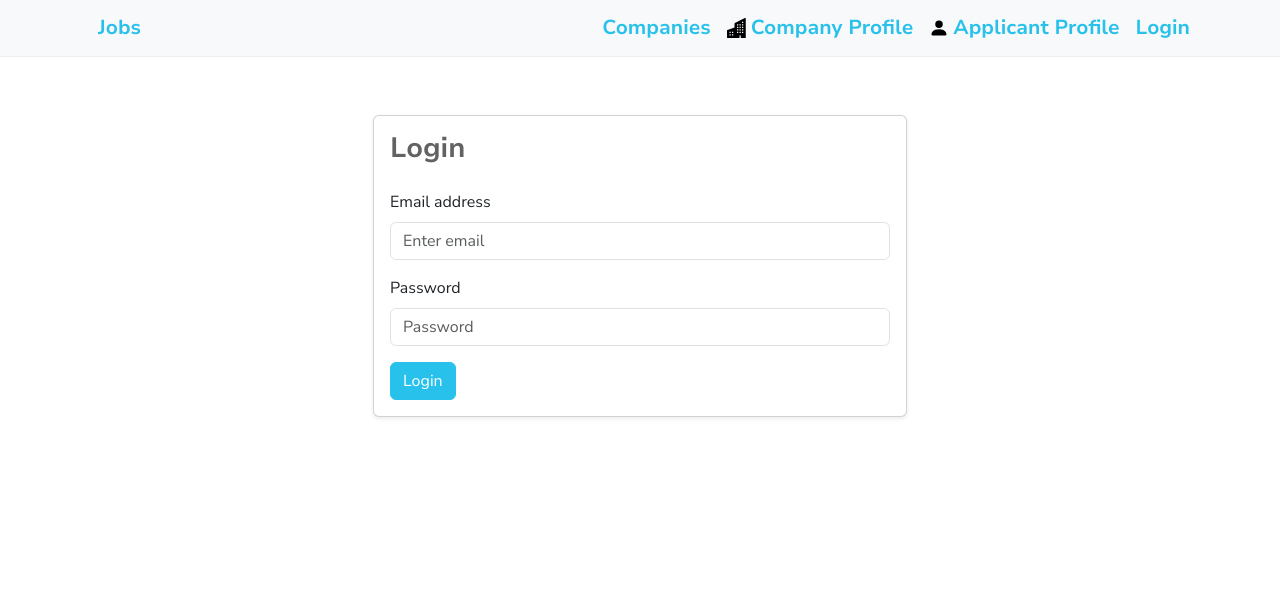
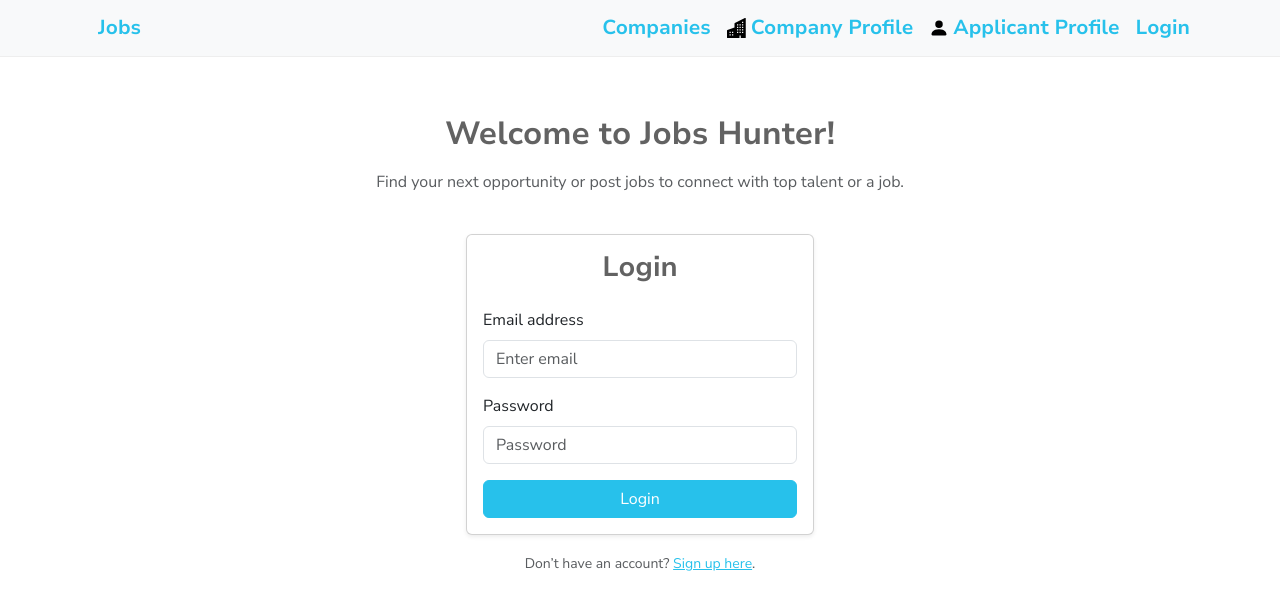
Before and after one commit to Elfoslav/jobshunter, a Next.js app: page /login in a window 1280 px wide. Shown: the top 610 px of the page. Built offline with nearby package versions, Linux system fonts and the light colour scheme.

Commit message:
Add and improve login page

```diff
--- a/src/app/login/components/LoginForm.tsx
+++ b/src/app/login/components/LoginForm.tsx
@@ -49,9 +49,11 @@ export default function LoginForm({
         />
       </Form.Group>
 
-      <Button variant="primary" type="submit" disabled={isLoading}>
-        {isLoading ? <Spinner animation="border" size="sm" /> : 'Login'}
-      </Button>
+      <div className="d-grid">
+        <Button variant="primary" type="submit" disabled={isLoading}>
+          {isLoading ? <Spinner animation="border" size="sm" /> : 'Login'}
+        </Button>
+      </div>
     </Form>
   );
 }
--- a/src/app/login/page.tsx
+++ b/src/app/login/page.tsx
@@ -1,10 +1,10 @@
-// app/login/page.tsx
 'use client';
 
 import { Container, Row, Col, Card } from 'react-bootstrap';
 import LoginForm from './components/LoginForm';
 import { useState } from 'react';
 import { useRouter } from 'next/navigation';
+import Link from 'next/link';
 
 export default function LoginPage() {
   const [loading, setLoading] = useState(false);
@@ -31,11 +31,21 @@ export default function LoginPage() {
 
   return (
     <Container className="py-5">
+      <Row className="justify-content-center mb-4">
+        <Col xs={12} md={8} lg={6}>
+          <h1 className="text-center mb-3">Welcome to Jobs Hunter!</h1>
+          <p className="text-muted text-center">
+            Find your next opportunity or post jobs to connect with top talent
+            or a job.
+          </p>
+        </Col>
+      </Row>
+
       <Row className="justify-content-center">
-        <Col xs={12} sm={10} md={6}>
+        <Col xs={12} sm={10} md={6} lg={4}>
           <Card>
             <Card.Body>
-              <h2 className="mb-4">Login</h2>
+              <h2 className="mb-4 text-center">Login</h2>
               <LoginForm
                 onSubmit={handleLogin}
                 isLoading={loading}
@@ -45,6 +55,18 @@ export default function LoginPage() {
           </Card>
         </Col>
       </Row>
+
+      <Row className="justify-content-center mt-3">
+        <Col xs="auto">
+          <small className="text-muted">
+            Don’t have an account?{' '}
+            <Link href="/register" className="text-primary">
+              Sign up here
+            </Link>
+            .
+          </small>
+        </Col>
+      </Row>
     </Container>
   );
 }
```
